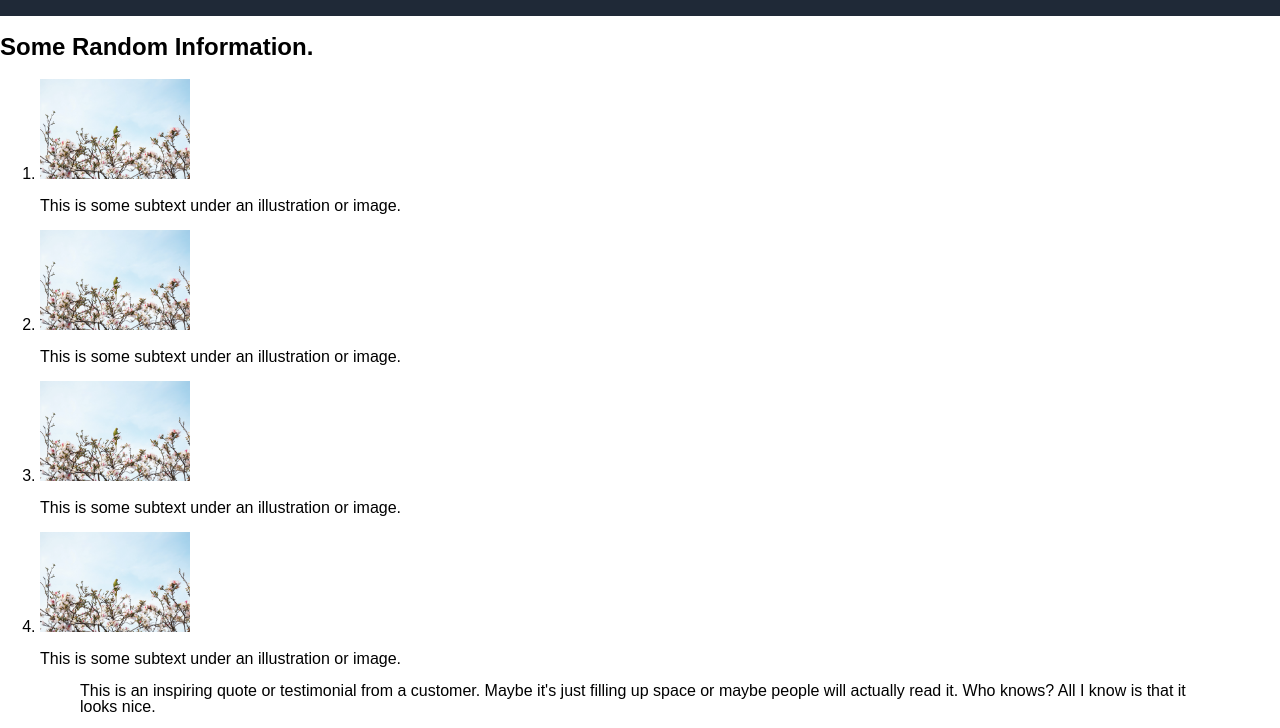
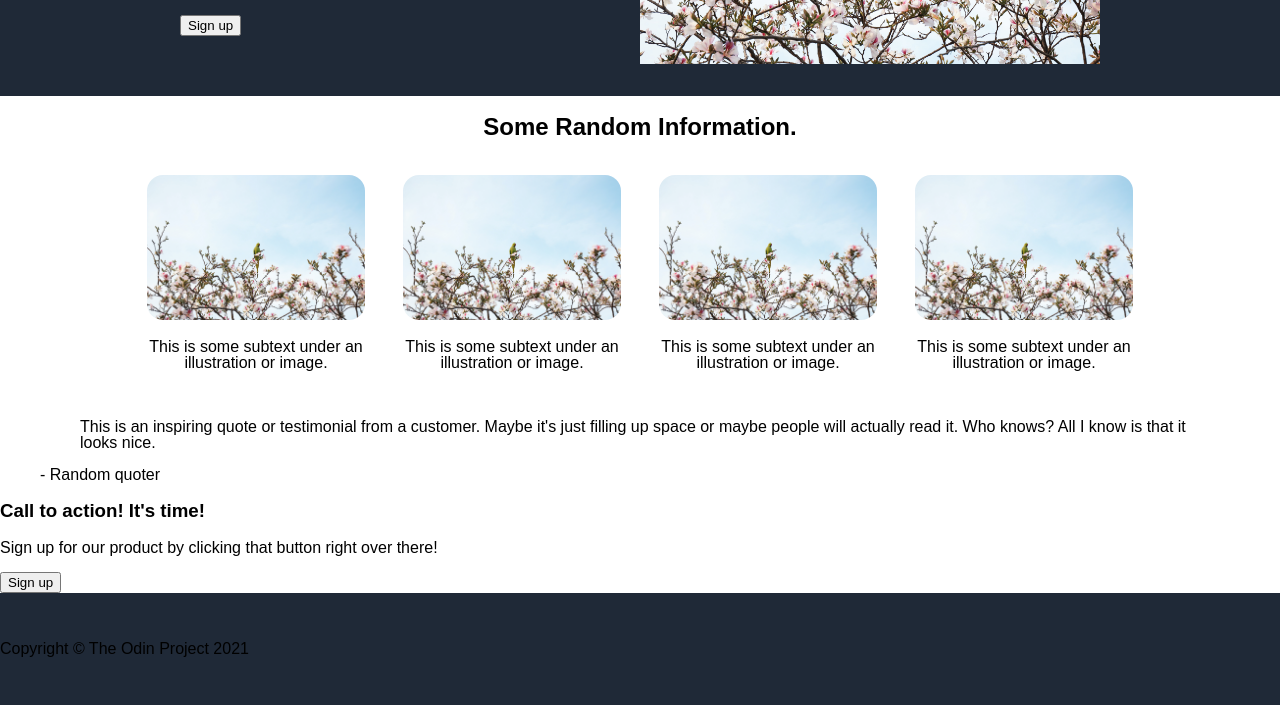
Before and after one commit to GarrettAnderson/odin-project-landing-page, a website: page public/index.html in a window 1280 px wide. Shown: the part 410-1138 px from the top of the page. After the commit the page ends 1115 px from the top, so only its background shows below. Drawn offline with Linux system fonts and the light colour scheme.

Commit message:
styling the projects section

```diff
--- a/public/screen.css
+++ b/public/screen.css
@@ -27,6 +27,7 @@ header > nav {
   display: flex;
   justify-content: space-around;
   align-items: baseline;
+  padding: 0 0 5rem;
 }
 
 .website-title {
@@ -66,6 +67,28 @@ header > section > img {
   height: 100%;
 }
 
+.projects {
+  display: flex;
+  flex-direction: column;
+  justify-content: center;
+  align-items: center;
+  margin: 0 10rem;
+}
+
+.projects ol {
+  display: flex;
+  list-style: none;
+  justify-content: space-evenly;
+  align-items: center;
+  text-align: center;
+  padding: 0;
+}
+
+.projects > ol > li {
+  width: 16rem;
+}
+
 .projects img {
-  width: 150px;
+  width: 85%;
+  border-radius: 1rem;
 }
```
